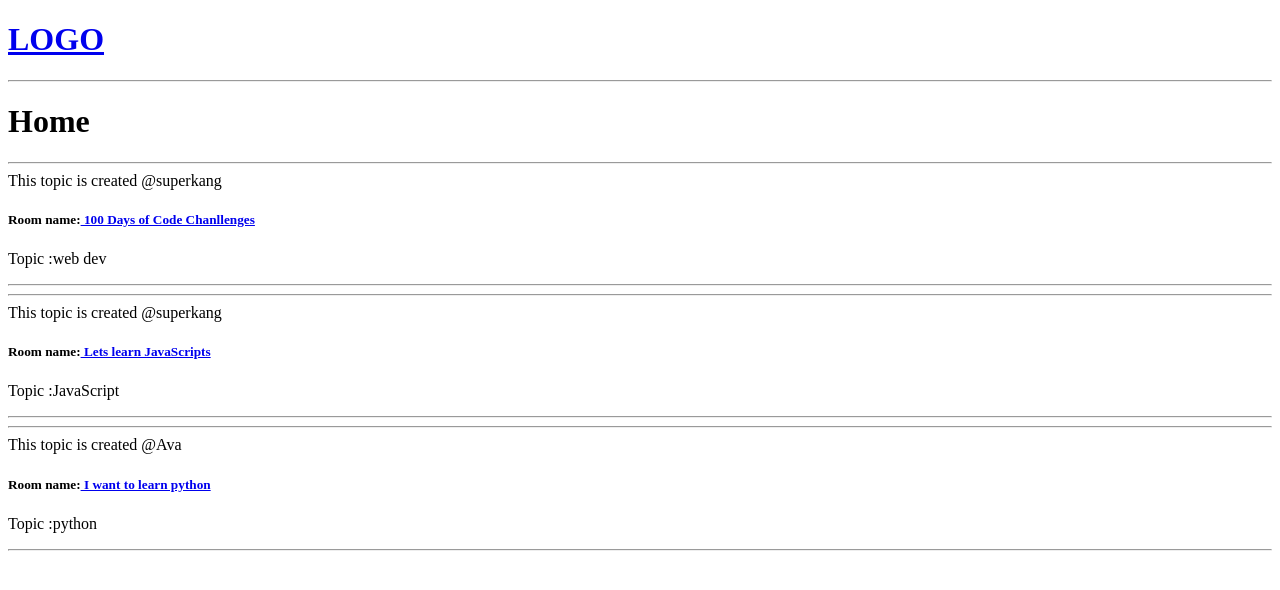
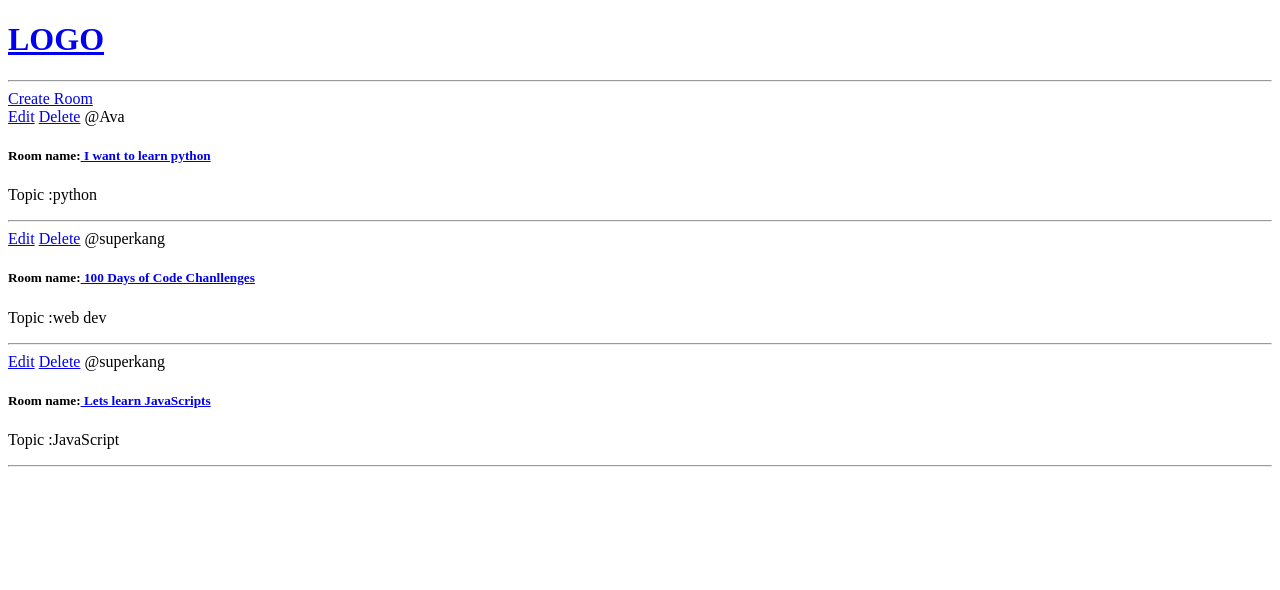
Before and after one commit to superkangkang123/study_bud, a Django app: page / in a window 1280 px wide. Shown: the top 590 px of the page. Run offline with Django 4.2, Linux system fonts and the light colour scheme; data comes from the database, SQL or seed files in the repository; both versions use the stored data as it was after the commit.

Commit message:
CRUD files added

```diff
--- a/Studybud/base/models.py
+++ b/Studybud/base/models.py
@@ -16,6 +16,8 @@ class Room(models.Model):
     #participants =
     updated = models.DateTimeField(auto_now=True)
     created = models.DateTimeField(auto_now_add=True)
+    class Meta:
+        ordering = ['-updated','-created']
 
     def __str__(self):
         return self.name
--- a/Studybud/base/templates/base/home.html
+++ b/Studybud/base/templates/base/home.html
@@ -1,15 +1,18 @@
 {% extends 'main.html' %}
 {% block content %}
-<h1>Home</h1>
 
 <div>
+
+    <a href="{% url 'create-room' %}"">Create Room</a>
     <div>
         {% for room in rooms %}
            <div>
-               <hr>
-               <span>This topic is created @{{room.host.username}}</span>
+
+               <a href="{% url 'update-room' room.id %}">Edit</a>
+               <a href="{% url 'delete-room' room.id %}">Delete</a>
+               <span>@{{ room.host.username }}</span>
                <h5> Room name:<a href="{% url 'room' room.id %}"> {{ room.name }}</a></h5>
-               <p>Topic :{{room.topic.name}}</p>
+               <p>Topic :{{ room.topic.name}}</p>
                <hr>
            </div>
         {% endfor %}
--- a/Studybud/base/urls.py
+++ b/Studybud/base/urls.py
@@ -4,5 +4,7 @@ from . import views
 urlpatterns = [
     path('',views.home,name='home'),
     path('room/<str:pk>/',views.room,name='room'),
-
+    path('create-room/',views.createRoom,name = "create-room"),
+    path('update-room/<str:pk>/',views.updateRoom,name = "update-room"),
+    path('delete-room/<str:pk>/',views.deleteRoom,name = "delete-room"),
 ]
--- a/Studybud/base/views.py
+++ b/Studybud/base/views.py
@@ -1,5 +1,7 @@
-from django.shortcuts import render
+from multiprocessing import context
+from django.shortcuts import redirect, render
 from .models import Room
+from .forms import RoomForm
 
 def home(request):
     rooms = Room.objects.all()
@@ -9,3 +11,32 @@ def room(request,pk):
     room = Room.objects.get(id=pk)
     context = {'roomv':room}
     return render(request,'base/room.html',context)
+
+def createRoom(request):
+    form = RoomForm()
+
+    if request.method == 'POST':
+       form = RoomForm(request.POST)
+       if form.is_valid():
+           form.save()
+           return redirect('home')
+    context = {'form':form}
+    return render(request,'base/room_form.html',context)
+
+def updateRoom(request,pk):
+    room = Room.objects.get(id=pk)
+    form = RoomForm(instance=room)
+    if request.method == 'POST':
+        form = RoomForm(request.POST,instance=room)
+        if form.is_valid():
+            form.save()
+            return redirect('home')
+
+    context = {'form':form}
+    return render(request,'base/room_form.html',context)
+def deleteRoom(request,pk):
+    room = Room.objects.get(id=pk)
+    if request.method == 'POST':
+        room.delete()
+        return redirect('home')
+    return render(request,'base/delete.html',{'obj':room})
```
Also changed, not shown: Studybud/base/forms.py (added, +7 -0 lines), Studybud/base/templates/base/delete.html (added, +9 -0 lines), Studybud/base/templates/base/room_form.html (added, +11 -0 lines), Studybud/db.sqlite3, 2 other files.
